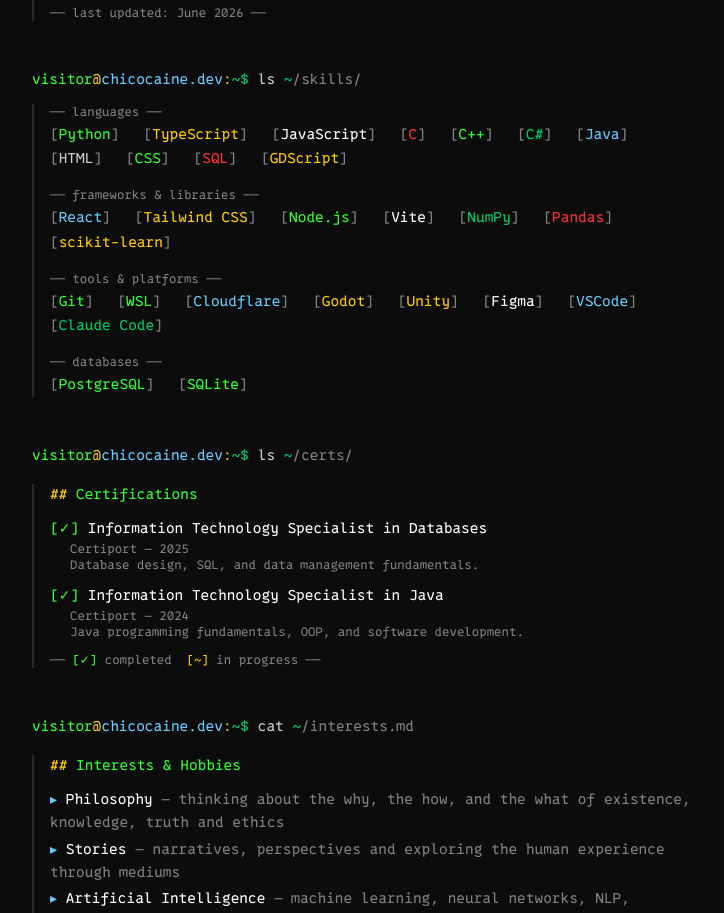
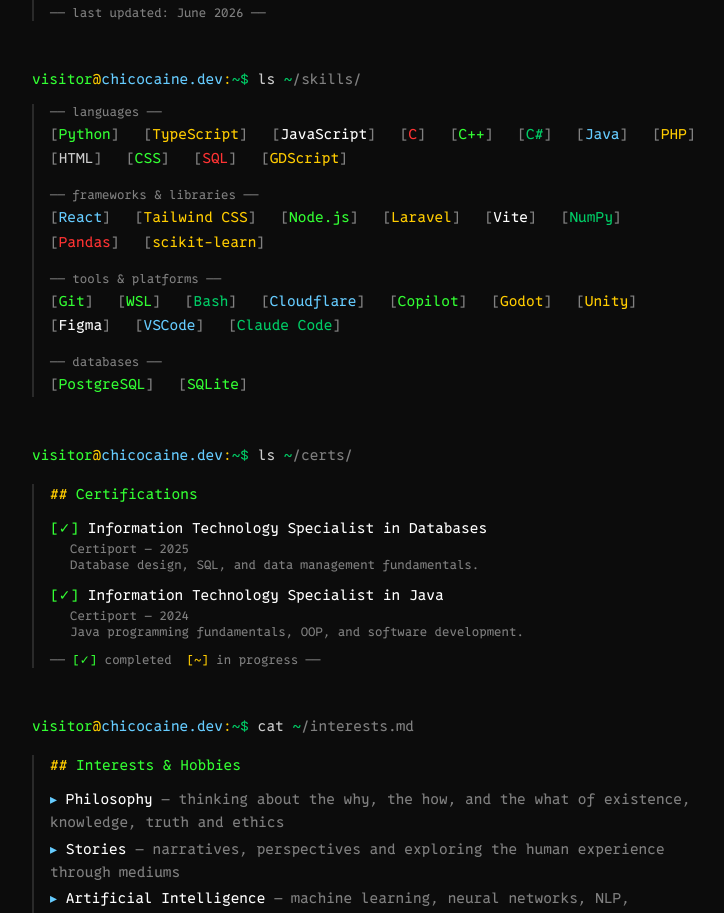
Before and after one commit to chicocaine/chicocaine-dev, a React (Vite) app: page /about in a window 1280 px wide. Shown: the part 800-1713 px from the top of the page, without its empty margins (24-748 px from the left). Built offline with nearby package versions, Linux system fonts and the light colour scheme.

Commit message:
feat(about, hello): add PHP and Laravel to technologies list

```diff
--- a/src/pages/About.tsx
+++ b/src/pages/About.tsx
@@ -172,6 +172,9 @@
               <span className="text-quaternary">
                 <span className="text-text-muted select-none">[</span>Java<span className="text-text-muted select-none">]</span>
               </span>
+              <span className="text-warning">
+                <span className="text-text-muted select-none">[</span>PHP<span className="text-text-muted select-none">]</span>
+              </span>
               <span className="text-text">
                 <span className="text-text-muted select-none">[</span>HTML<span className="text-text-muted select-none">]</span>
               </span>
@@ -202,6 +205,9 @@
               <span className="text-primary">
                 <span className="text-text-muted select-none">[</span>Node.js<span className="text-text-muted select-none">]</span>
               </span>
+              <span className="text-tertiary">
+                <span className="text-text-muted select-none">[</span>Laravel<span className="text-text-muted select-none">]</span>
+              </span>
               <span className="text-text-bright">
                 <span className="text-text-muted select-none">[</span>Vite<span className="text-text-muted select-none">]</span>
               </span>
@@ -229,8 +235,14 @@
               <span className="text-success">
                 <span className="text-text-muted select-none">[</span>WSL<span className="text-text-muted select-none">]</span>
               </span>
+              <span className="text-secondary">
+                <span className="text-text-muted select-none">[</span>Bash<span className="text-text-muted select-none">]</span>
+              </span>
               <span className="text-quaternary">
                 <span className="text-text-muted select-none">[</span>Cloudflare<span className="text-text-muted select-none">]</span>
+              </span>
+              <span className="text-primary">
+                <span className="text-text-muted select-none">[</span>Copilot<span className="text-text-muted select-none">]</span>
               </span>
               <span className="text-warning">
                 <span className="text-text-muted select-none">[</span>Godot<span className="text-text-muted select-none">]</span>
--- a/src/pages/Hello.tsx
+++ b/src/pages/Hello.tsx
@@ -171,6 +171,9 @@
               <span className="text-quaternary">
                 <span className="text-text-muted select-none">[</span>Java<span className="text-text-muted select-none">]</span>
               </span>
+              <span className="text-warning">
+                <span className="text-text-muted select-none">[</span>PHP<span className="text-text-muted select-none">]</span>
+              </span>
               <span className="text-text">
                 <span className="text-text-muted select-none">[</span>HTML<span className="text-text-muted select-none">]</span>
               </span>
```
